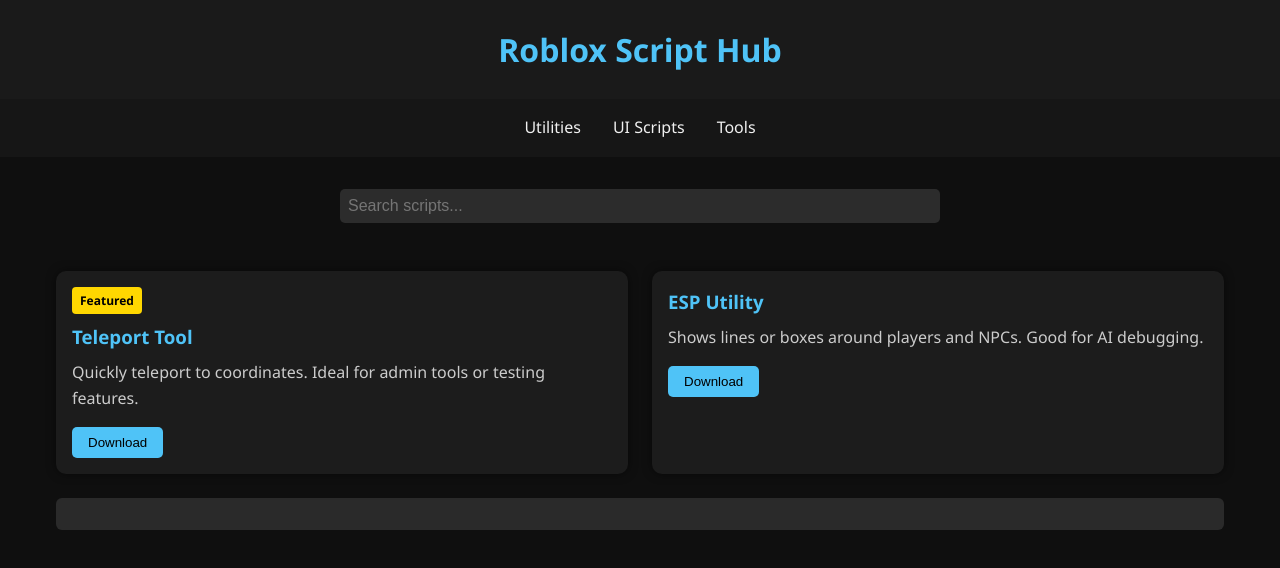
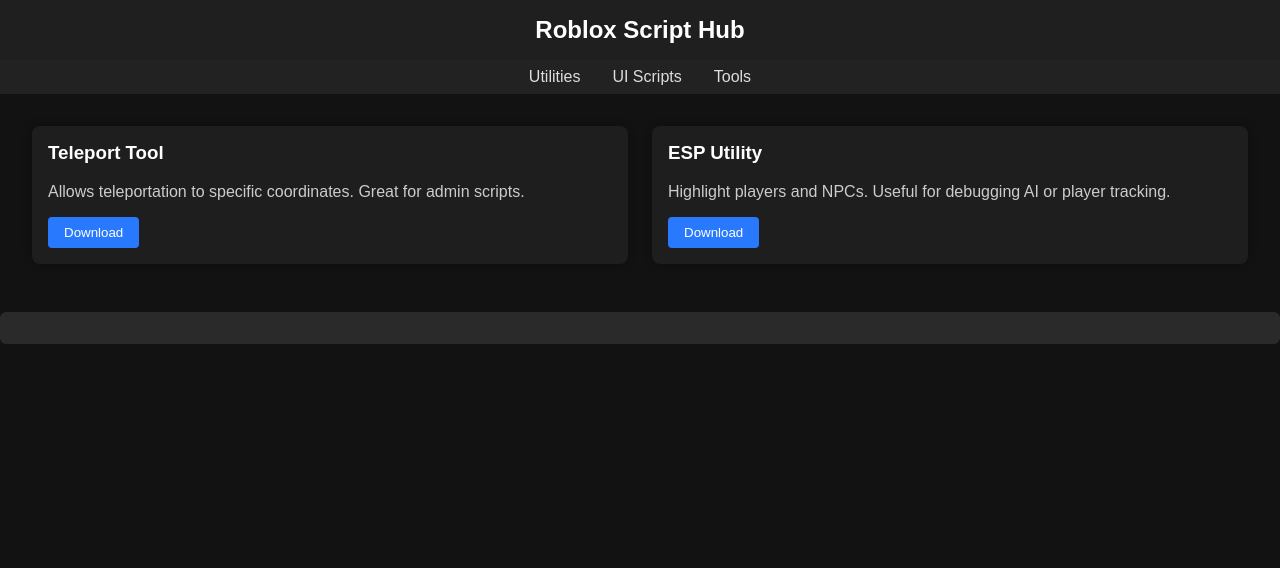
Before and after one commit to HerolsNero/roblox-script-site, a plain HTML site: page index.html in a window 1280 px wide. Drawn offline with Linux system fonts and the light colour scheme.

Commit message:
Update index.html

```diff
--- a/index.html
+++ b/index.html
@@ -5,120 +5,73 @@
   <meta name="viewport" content="width=device-width, initial-scale=1.0" />
   <title>Roblox Script Hub</title>
   <style>
-    :root {
-      --bg-dark: #0f0f0f;
-      --bg-card: #1c1c1c;
-      --text-color: #f0f0f0;
-      --accent: #4fc3f7;
-    }
-    * {
+    body {
       margin: 0;
-      padding: 0;
-      box-sizing: border-box;
-    }
-    body {
-      font-family: 'Segoe UI', Tahoma, Geneva, Verdana, sans-serif;
-      background-color: var(--bg-dark);
-      color: var(--text-color);
-      line-height: 1.6;
+      font-family: Arial, sans-serif;
+      background-color: #121212;
+      color: #ffffff;
     }
     header {
-      background-color: #1a1a1a;
-      padding: 1.5rem;
+      background-color: #1f1f1f;
+      padding: 1rem;
       text-align: center;
-      font-size: 2rem;
+      font-size: 1.5rem;
       font-weight: bold;
-      color: var(--accent);
-      box-shadow: 0 2px 4px rgba(0, 0, 0, 0.5);
     }
     nav {
       display: flex;
       justify-content: center;
-      background-color: #161616;
-      padding: 1rem;
-      gap: 2rem;
+      background-color: #222;
+      padding: 0.5rem;
     }
     nav a {
-      color: var(--text-color);
+      color: #ddd;
+      margin: 0 1rem;
       text-decoration: none;
-      transition: color 0.3s ease;
     }
     nav a:hover {
-      color: var(--accent);
-    }
-    .search-bar {
-      max-width: 600px;
-      margin: 2rem auto;
-      display: flex;
-      justify-content: center;
-    }
-    .search-bar input {
-      width: 100%;
-      padding: 0.5rem;
-      font-size: 1rem;
-      border-radius: 5px;
-      border: none;
-      outline: none;
-      background-color: #2c2c2c;
-      color: var(--text-color);
+      color: #fff;
     }
     .container {
-      max-width: 1200px;
-      margin: 2rem auto;
-      padding: 1rem;
+      padding: 2rem;
       display: grid;
-      grid-template-columns: repeat(auto-fit, minmax(280px, 1fr));
+      grid-template-columns: repeat(auto-fit, minmax(300px, 1fr));
       gap: 1.5rem;
     }
     .script-card {
-      background-color: var(--bg-card);
+      background-color: #1e1e1e;
       padding: 1rem;
-      border-radius: 10px;
-      box-shadow: 0 0 10px rgba(0,0,0,0.5);
-      transition: transform 0.3s ease;
-    }
-    .script-card:hover {
-      transform: translateY(-5px);
+      border-radius: 8px;
+      box-shadow: 0 0 10px rgba(0,0,0,0.3);
     }
     .script-card h3 {
-      margin-bottom: 0.5rem;
-      color: var(--accent);
+      margin-top: 0;
     }
     .script-card p {
       color: #ccc;
-      margin-bottom: 1rem;
     }
     .script-card button {
-      background-color: var(--accent);
-      color: #000;
+      background-color: #2979ff;
+      color: #fff;
       border: none;
       padding: 0.5rem 1rem;
-      border-radius: 5px;
+      border-radius: 4px;
       cursor: pointer;
-      transition: background-color 0.3s ease;
     }
     .script-card button:hover {
-      background-color: #29b6f6;
-    }
-    .featured-badge {
-      background-color: gold;
-      color: #000;
-      font-size: 0.75rem;
-      font-weight: bold;
-      padding: 0.25rem 0.5rem;
-      border-radius: 4px;
-      display: inline-block;
-      margin-bottom: 0.5rem;
+      background-color: #1565c0;
     }
     .ad-slot {
-      grid-column: span 2;
       background-color: #2a2a2a;
       text-align: center;
       padding: 1rem;
+      margin: 1rem 0;
       border-radius: 6px;
       color: #888;
     }
   </style>
+  <script async src="https://pagead2.googlesyndication.com/pagead/js/adsbygoogle.js?client=ca-pub-1357040621280062"
+    crossorigin="anonymous"></script>
 </head>
 <body>
   <header>Roblox Script Hub</header>
@@ -128,28 +81,21 @@
     <a href="#tools">Tools</a>
   </nav>
 
-  <div class="search-bar">
-    <input type="text" id="searchInput" placeholder="Search scripts...">
-  </div>
-
-  <main class="container" id="scriptContainer">
-    <div class="script-card" data-title="Teleport Tool">
-      <div class="featured-badge">Featured</div>
+  <div class="container">
+    <div class="script-card">
       <h3>Teleport Tool</h3>
-      <p>Quickly teleport to coordinates. Ideal for admin tools or testing features.</p>
+      <p>Allows teleportation to specific coordinates. Great for admin scripts.</p>
       <button onclick="downloadScript('teleport.lua')">Download</button>
     </div>
 
-    <div class="script-card" data-title="ESP Utility">
+    <div class="script-card">
       <h3>ESP Utility</h3>
-      <p>Shows lines or boxes around players and NPCs. Good for AI debugging.</p>
+      <p>Highlight players and NPCs. Useful for debugging AI or player tracking.</p>
       <button onclick="downloadScript('esp.lua')">Download</button>
+    </div>
   </div>
 
   <div class="ad-slot">
-      <script async src="https://pagead2.googlesyndication.com/pagead/js/adsbygoogle.js?client=ca-pub-1357040621280062"
-         crossorigin="anonymous"></script>
-
     <ins class="adsbygoogle"
       style="display:block"
       data-ad-client="ca-pub-1357040621280062"
@@ -160,23 +106,11 @@
       (adsbygoogle = window.adsbygoogle || []).push({});
     </script>
   </div>
-  </main>
 
   <script>
     function downloadScript(fileName) {
       window.location.href = `/scripts/${fileName}`;
     }
-
-    const searchInput = document.getElementById('searchInput');
-    const scriptCards = document.querySelectorAll('.script-card');
-
-    searchInput.addEventListener('input', () => {
-      const query = searchInput.value.toLowerCase();
-      scriptCards.forEach(card => {
-        const title = card.getAttribute('data-title').toLowerCase();
-        card.style.display = title.includes(query) ? '' : 'none';
-      });
-    });
   </script>
 </body>
 </html>
```
Lines whose indentation alone changed are shown as unchanged.
